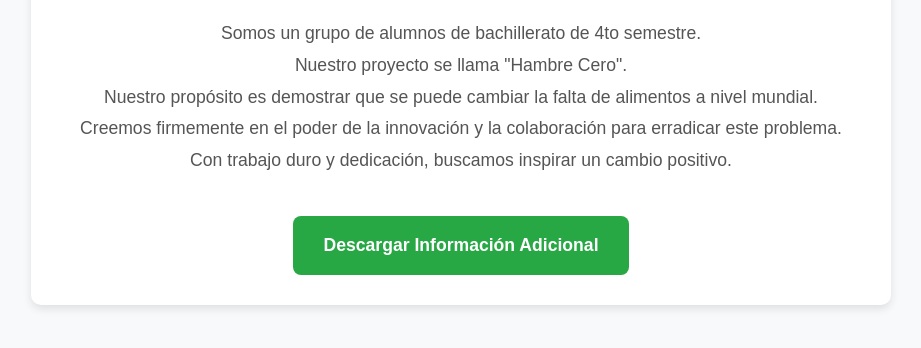
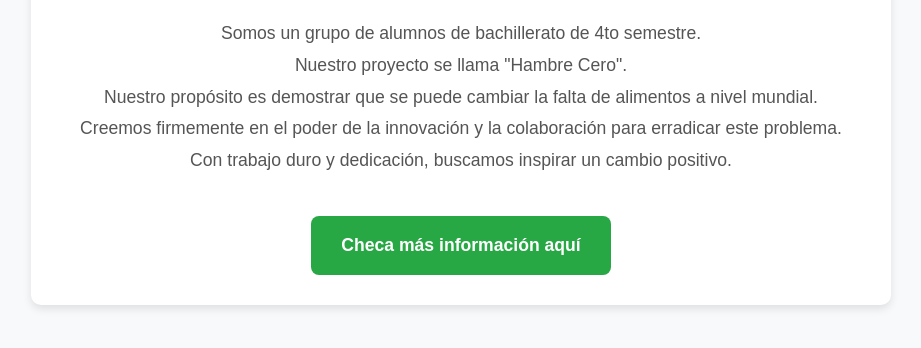
Before and after one commit to Mario5617/proyecto-tecinfo2, a plain HTML site: page somos.html in a window 1280 px wide. Shown: the part 314-662 px from the top of the page, without its empty margins (179-1100 px from the left). Drawn offline with Linux system fonts and the light colour scheme.

Commit message:
somos.html

```diff
--- a/somos.html
+++ b/somos.html
@@ -21,7 +21,7 @@
             </p>
             <div class="button-container">
                 <a href="enlace_a_tu_archivo.pdf" download class="interactive-button">
-                    Descargar Información Adicional
+                    Checa más información aquí
                 </a>
             </div>
         </main>
```
